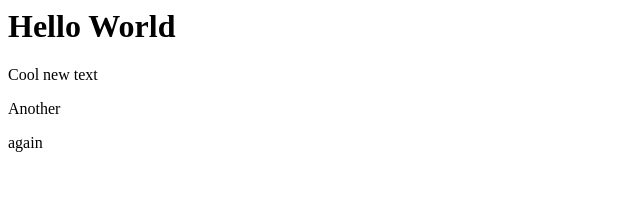
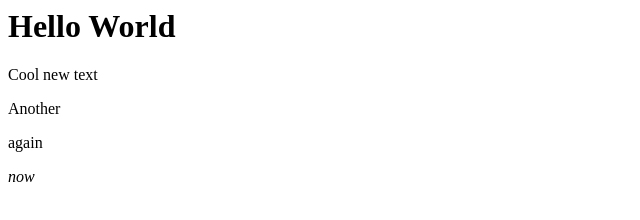
Before and after one commit to thegreatyuke42/testing, a plain HTML site: page testing.html in a window 1280 px wide. Shown: the full height of the page, 0-640 px from the left. Drawn offline with Linux system fonts and the light colour scheme.

Commit message:
Updated testing.html

```diff
--- a/testing.html
+++ b/testing.html
@@ -6,5 +6,8 @@
     <p>
       again
     </p>
+    <em>
+      now
+    </em>
   </body>
 </html>
```
